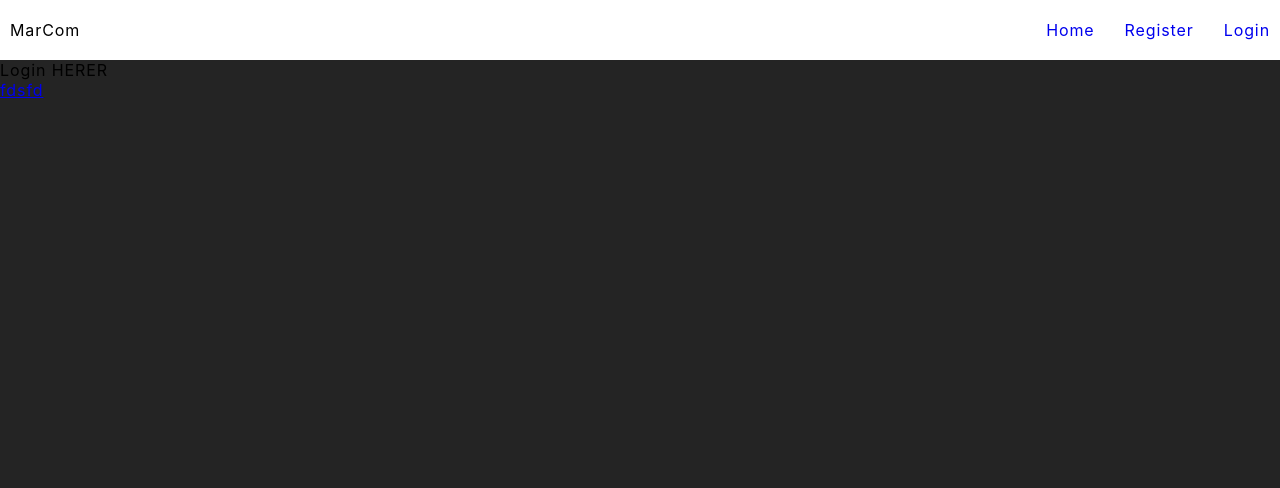
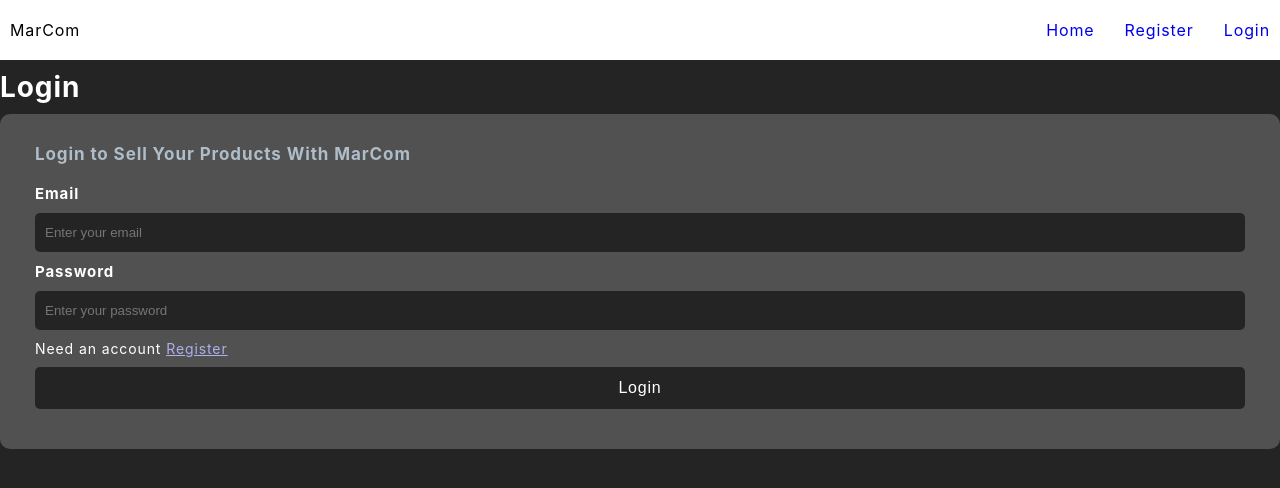
Before and after one commit to PiyushM8/MarkComFrontend, a React (Create React App) app: page /login in a window 1280 px wide. Shown: the top 488 px of the page. Built offline with nearby package versions, Linux system fonts and the light colour scheme.

Commit message:
Added sign in

```diff
--- a/package.json
+++ b/package.json
@@ -6,6 +6,8 @@
     "@testing-library/jest-dom": "^5.17.0",
     "@testing-library/react": "^13.4.0",
     "@testing-library/user-event": "^13.5.0",
+    "axios": "^1.6.7",
+    "mysql2": "^3.9.1",
     "react": "^18.2.0",
     "react-dom": "^18.2.0",
     "react-router": "^6.22.1",
--- a/src/App.js
+++ b/src/App.js
@@ -12,10 +12,6 @@ function App() {
         <Route path="/register" element={<Register/>}/>
         <Route path="/login" element={<Login/>}/>
       </Routes>
-      <Link to={"/register"}>
-        <div>fdsfd</div>
-      </Link>
-
     </div>
   );
 }
--- a/src/component/auth/Login.jsx
+++ b/src/component/auth/Login.jsx
@@ -1,8 +1,37 @@
+import { Link } from "react-router-dom"
+
 function Login()
 {
+    const login = async () => {
+        // Retrieve email and password from the dom
+        const email = document.getElementById("email").value
+        const password = document.getElementById("password").value
+
+        // Double check if email and password exist
+        if(email && password)
+        {
+
+        }
+    }
+
     return (
-        <div>
-            Login HERER
+        <div class="signin-register-main">
+            <h1>Login</h1>
+            <form class="signin-register-div" onSubmit={login}>
+                <h2>Login to Sell Your Products With MarCom</h2>
+
+                <p>Email</p>
+                <input placeholder="Enter your email" id="email" required/>
+
+                <p>Password</p>
+                <input placeholder="Enter your password" id="password" type="password" required/>
+
+                <div class="signin-register-options">
+                    Need an account <Link to={"/register"}>Register</Link>
+                </div>
+
+                <input class="signin-register-btn" type="submit" value={"Login"}  onClick={login}/>
+            </form>
         </div>
     )
 }
--- a/src/component/auth/Register.jsx
+++ b/src/component/auth/Register.jsx
@@ -1,20 +1,33 @@
 import { Link } from "react-router-dom";
+import axios from 'axios'
 import "./register.css"
 
 function Register()
 {
-    const register = () =>
+    const register = async () =>
     {
         const email = document.getElementById("email").value
         const username = document.getElementById("username").value
         const password = document.getElementById("password").value
         const confirmPassword = document.getElementById("confirm-password").value
 
-
-
         if(password === confirmPassword)
         {
+            console.log(email, username, password)
+            const seller = {
+                email: email,
+                username: username,
+                password: password
+            }
+            try{
+                const response = await axios.post(`http://localhost:5050/auth/register`, seller)
 
+                console.log(response)
+                alert("Successfully Created Seller")
+            }catch(err){
+                console.log(err)
+                alert("[ERROR]: Sending request to /register route to server")
+            }
         }else{
             alert("Passwords Don't Match")
         }
```
Also changed, not shown: 1 other file (tests, documents, lock files or other folders).
